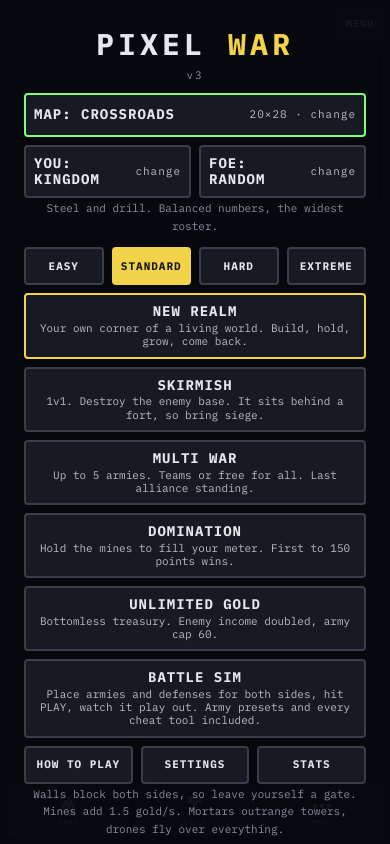
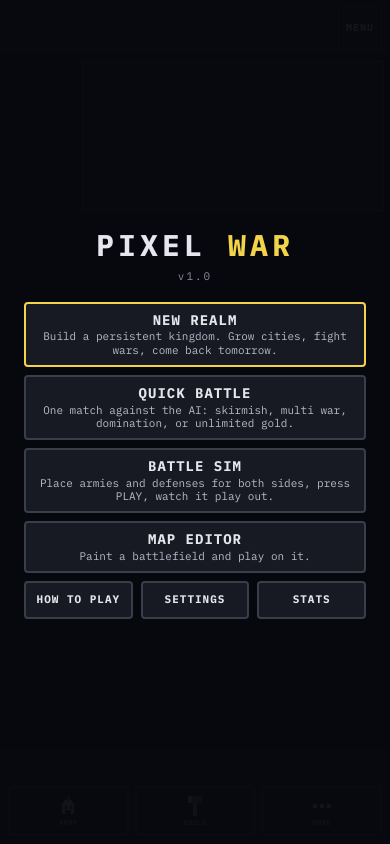
Before and after one commit to jacobramirezsf/pixel-war, a website built with Vite: page index.html in a window 390 px wide. Built offline with nearby package versions, Linux system fonts and the light colour scheme.

Commit message:
Phase 1: mobile interaction. Selection refreshes the HUD, Realm-first menu
Tapping a unit now shows the action row at once: selection changes call
the UI update they were missing (tap, double tap, box select, click).
The main menu leads with the game: CONTINUE REALM, NEW REALM, QUICK
BATTLE (one screen holding map, sides, difficulty, and the four match
modes), BATTLE SIM, MAP EDITOR. Tap targets grow as the camera pulls
back so far-out taps land, the selection summary is a find-my-army
button, and the top bar buttons meet thumb size on the phone.

```diff
--- a/src/sim/queries.ts
+++ b/src/sim/queries.ts
@@ -38,8 +38,8 @@
 }
 
 /** What a tap on a point would attack for this slot, if anything. */
-export function hostileAt(w: World, slot: number, x: number, y: number): Target | null {
-  const u = hostileUnitAt(w, slot, x, y);
+export function hostileAt(w: World, slot: number, x: number, y: number, r = 8): Target | null {
+  const u = hostileUnitAt(w, slot, x, y, r);
   if (u) return u;
   const b = bldAtPx(w, x, y);
   if (b && !allied(w, b.team, slot)) return b;
--- a/src/style.css
+++ b/src/style.css
@@ -25,7 +25,8 @@
 #top .pop{color:#b9bccb}
 #topbtns{display:flex;gap:6px;flex:0 0 auto}
 #tl{flex:0 1 auto;min-width:0;overflow:hidden;text-overflow:ellipsis}
-.mini{min-height:36px;padding:4px 10px;font-size:11px;border-width:1px}
+.mini{min-height:44px;padding:4px 10px;font-size:11px;border-width:1px}
+body.desktop .mini{min-height:36px}
 #bPause.on{background:#ff9a4a;border-color:#ff9a4a;color:#141520}
 /* stage */
 #main{flex:1;display:flex;min-height:0}
--- a/src/ui/hud/hud.ts
+++ b/src/ui/hud/hud.ts
@@ -498,6 +498,8 @@
   for (const u of sel) { comp.set(u.type, (comp.get(u.type) ?? 0) + 1); hp += u.hp; max += maxHp(u); }
   const parts = [...comp.entries()].sort((a, b) => b[1] - a[1]).map(([k, n]) => n + ' ' + TYPES[k].name);
   el.innerHTML = '<b>' + sel.length + '</b> ' + parts.join(', ') + ' · ' + Math.round((100 * hp) / max) + '% hp';
+  // Tapping the summary finds the army: the camera goes to it.
+  el.onclick = () => { let cx = 0, cy = 0; for (const u of sel) { cx += u.x; cy += u.y; } centerOn(app.cam, cx / sel.length, cy / sel.length); };
 }
 
 function renderPowers(app: App): void {
--- a/src/ui/input/actions.ts
+++ b/src/ui/input/actions.ts
@@ -25,6 +25,7 @@
   for (const u of w.units) if (u.team === app.ctl && u.hp > 0 && u.x >= d.x && u.x <= d.x + d.w && u.y >= d.y && u.y <= d.y + d.h) app.selection.add(u.id);
   const n = app.selection.size;
   say(app, n ? n + ' selected' : 'No units there', 1.2);
+  app.ui.updateUI();
 }
 
 /** Select the own unit at a point. Returns true when there was one. */
@@ -51,6 +52,11 @@
   return null;
 }
 
+/** Tap targets grow as the camera pulls back, so far-out taps still land on what you meant. */
+export function hitR(app: App): number {
+  return 6 + 10 / Math.max(1, app.cam.zoom);
+}
+
 /** Order the selection to a point. An enemy under the point is always the target; otherwise the armed mode decides. */
 export function orderAt(app: App, x: number, y: number): boolean {
   const w = app.world;
@@ -61,7 +67,7 @@
   const mode = app.stance;
   app.stance = 'none';
   app.ui.updateUI();
-  const en = hostileAt(w, app.ctl, x, y);
+  const en = hostileAt(w, app.ctl, x, y, hitR(app));
   if (en) { app.warAsk = null; return issueAction(app, { type: 'attack', payload: { ids, target: refOf(en) } }); }
   // Someone at peace or allied: the first tap asks, the second declares war and attacks.
   const fo = mode !== 'guard' ? foreignAt(w, app.ctl, x, y) : null;
@@ -118,7 +124,7 @@
   if (!w) return;
   // An armed mode with a selection takes the tap, whatever is under it.
   if (app.stance !== 'none' && selectedUnits(app).length) { orderAt(app, x, y); return; }
-  const own = unitAt(w, app.ctl, x, y);
+  const own = unitAt(w, app.ctl, x, y, hitR(app));
   if (own && TYPES[own.type].capacity && !app.selection.has(own.id)) {
     // Ground units selected, tapping your own transport: they get in.
     const riders = selectedUnits(app).filter((u) => !TYPES[u.type].capacity && !TYPES[u.type].naval && !TYPES[u.type].fly && TYPES[u.type].role !== 'civ');
@@ -126,9 +132,10 @@
   }
   if (own) {
     const now = performance.now();
-    if (app.lastTap.id === own.id && now - app.lastTap.t < 350) { selectTypeOnScreen(app, own.type); app.lastTap = { id: -1, t: 0 }; return; }
+    if (app.lastTap.id === own.id && now - app.lastTap.t < 350) { selectTypeOnScreen(app, own.type); app.lastTap = { id: -1, t: 0 }; app.ui.updateUI(); return; }
     app.lastTap = { id: own.id, t: now };
     selectAt(app, x, y);
+    app.ui.updateUI();
     return;
   }
   if (gateAt(app, x, y)) return;
--- a/src/ui/input/mouse.ts
+++ b/src/ui/input/mouse.ts
@@ -21,6 +21,7 @@
       if (usesTool(app)) { toolAt(app, p.x, p.y, ts, true); placeRelease(app); return; }
       if (app.stance !== 'none' && selectedUnits(app).length) { orderAt(app, p.x, p.y); return; }
       selectAt(app, p.x, p.y, shift);
+      app.ui.updateUI();
     },
     dragStart(x, y, button) {
       if (!app.running) return;
--- a/src/ui/menus/menu.ts
+++ b/src/ui/menus/menu.ts
@@ -36,40 +36,58 @@
 export function showMenu(app: App): void {
   if (app.world?.mode === 'conquest' && app.running) saveRealm(app);
   app.running = false;
+  ov().innerHTML = `<div>
+    <h1>PIXEL <span>WAR</span></h1>
+    <p class="ver">v1.0</p>
+    ${hasSave(app) ? '<button class="gold" id="mCont">CONTINUE REALM<small>' + contLine(app) + '</small></button><button data-mode="conquest">NEW REALM<small>Another world, or another save slot.</small></button>' : '<button class="gold" data-mode="conquest">NEW REALM<small>Build a persistent kingdom. Grow cities, fight wars, come back tomorrow.</small></button>'}
+    <button id="mQuick">QUICK BATTLE<small>One match against the AI: skirmish, multi war, domination, or unlimited gold.</small></button>
+    <button data-mode="sand">BATTLE SIM<small>Place armies and defenses for both sides, press PLAY, watch it play out.</small></button>
+    <button id="mEditor">MAP EDITOR<small>Paint a battlefield and play on it.</small></button>
+    <div class="row"><button class="sm" id="mHelp">HOW TO PLAY</button><button class="sm" id="mSettings">SETTINGS</button><button class="sm" id="mStats">STATS</button></div>
+  </div>`;
+  for (const b of ov().querySelectorAll<HTMLButtonElement>('button[data-mode]'))
+    on(b, 'click', () => {
+      const mode = b.dataset.mode as Mode;
+      if (mode === 'conquest') { showConquest(app); return; }
+      startGame(app, mode);
+    });
+  const mc = document.getElementById('mCont');
+  if (mc) on(mc, 'click', () => { if (!continueRealm(app)) { say(app, 'That save could not be read. Pick another slot or clear it.', 3); showConquest(app); } });
+  on($('mQuick'), 'click', () => showQuick(app));
+  on($('mEditor'), 'click', () => { ov().classList.add('hide'); openEditor(app, 'menu'); });
+  on($('mSettings'), 'click', () => showSettings(app, () => showMenu(app)));
+  on($('mHelp'), 'click', () => showHelp(() => showMenu(app)));
+  on($('mStats'), 'click', () => showStats(app, () => showMenu(app)));
+  ov().classList.remove('hide');
+}
+
+/** One match against the AI: pick the map, the sides, the difficulty, and the mode. */
+export function showQuick(app: App): void {
   const m = app.curMap;
   ov().innerHTML = `<div>
-    <h1>PIXEL <span>WAR</span></h1>
-    <p class="ver">v3</p>
+    <h2>QUICK BATTLE</h2>
     <button class="pick cur" id="mMap">MAP: ${m.name.toUpperCase()}<span>${m.cols}×${m.rows} · change</span></button>
     <div class="row"><button class="pick" id="mRace">YOU: ${RACES[app.race].name}<span>change</span></button><button class="pick" id="mFoe">FOE: ${raceName(app.foeRace)}<span>change</span></button></div>
     <p class="blurb">${RACES[app.race].blurb}</p>
     ${diffRowHtml(app)}
-    ${hasSave(app) ? '<button class="gold" id="mCont">CONTINUE REALM<small>' + contLine(app) + '</small></button><button data-mode="conquest">NEW REALM<small>Another world, or another save slot.</small></button>' : '<button class="gold" data-mode="conquest">NEW REALM<small>Your own corner of a living world. Build, hold, grow, come back.</small></button>'}
-    <button data-mode="skirmish">SKIRMISH<small>1v1. Destroy the enemy base. It sits behind a fort, so bring siege.</small></button>
+    <button class="gold" data-mode="skirmish">SKIRMISH<small>1v1. Destroy the enemy base. It sits behind a fort, so bring siege.</small></button>
     <button data-mode="multi">MULTI WAR<small>Up to 5 armies. Teams or free for all. Last alliance standing.</small></button>
     <button data-mode="dom">DOMINATION<small>Hold the mines to fill your meter. First to 150 points wins.</small></button>
     <button data-mode="rich">UNLIMITED GOLD<small>Bottomless treasury. Enemy income doubled, army cap 60.</small></button>
-    <button data-mode="sand">BATTLE SIM<small>Place armies and defenses for both sides, hit PLAY, watch it play out. Army presets and every cheat tool included.</small></button>
-    <div class="row"><button class="sm" id="mHelp">HOW TO PLAY</button><button class="sm" id="mSettings">SETTINGS</button><button class="sm" id="mStats">STATS</button></div>
-    <p class="blurb">Walls block both sides, so leave yourself a gate. Mines add 1.5 gold/s. Mortars outrange towers, drones fly over everything.</p>
+    <button id="qBack">BACK</button>
   </div>`;
   for (const b of ov().querySelectorAll<HTMLButtonElement>('button[data-mode]'))
     on(b, 'click', () => {
       const mode = b.dataset.mode as Mode;
       if (mode === 'dom' && !app.curMap.mines.length) { b.textContent = 'THIS MAP HAS NO MINES'; return; }
       if (mode === 'multi') { showSetup(app); return; }
-      if (mode === 'conquest') { showConquest(app); return; }
       startGame(app, mode);
     });
   on($('mMap'), 'click', () => showMaps(app));
-  const mc = document.getElementById('mCont');
-  if (mc) on(mc, 'click', () => { if (!continueRealm(app)) { say(app, 'That save could not be read. Pick another slot or clear it.', 3); showConquest(app); } });
-  on($('mSettings'), 'click', () => showSettings(app, () => showMenu(app)));
-  on($('mHelp'), 'click', () => showHelp(() => showMenu(app)));
-  on($('mStats'), 'click', () => showStats(app, () => showMenu(app)));
-  on($('mRace'), 'click', () => { app.race = nextRace(app.race, false)!; showMenu(app); });
-  on($('mFoe'), 'click', () => { app.foeRace = nextRace(app.foeRace, true); showMenu(app); });
-  wireDiff(app, () => showMenu(app));
+  on($('mRace'), 'click', () => { app.race = nextRace(app.race, false)!; showQuick(app); });
+  on($('mFoe'), 'click', () => { app.foeRace = nextRace(app.foeRace, true); showQuick(app); });
+  on($('qBack'), 'click', () => showMenu(app));
+  wireDiff(app, () => showQuick(app));
   ov().classList.remove('hide');
 }
 
```
